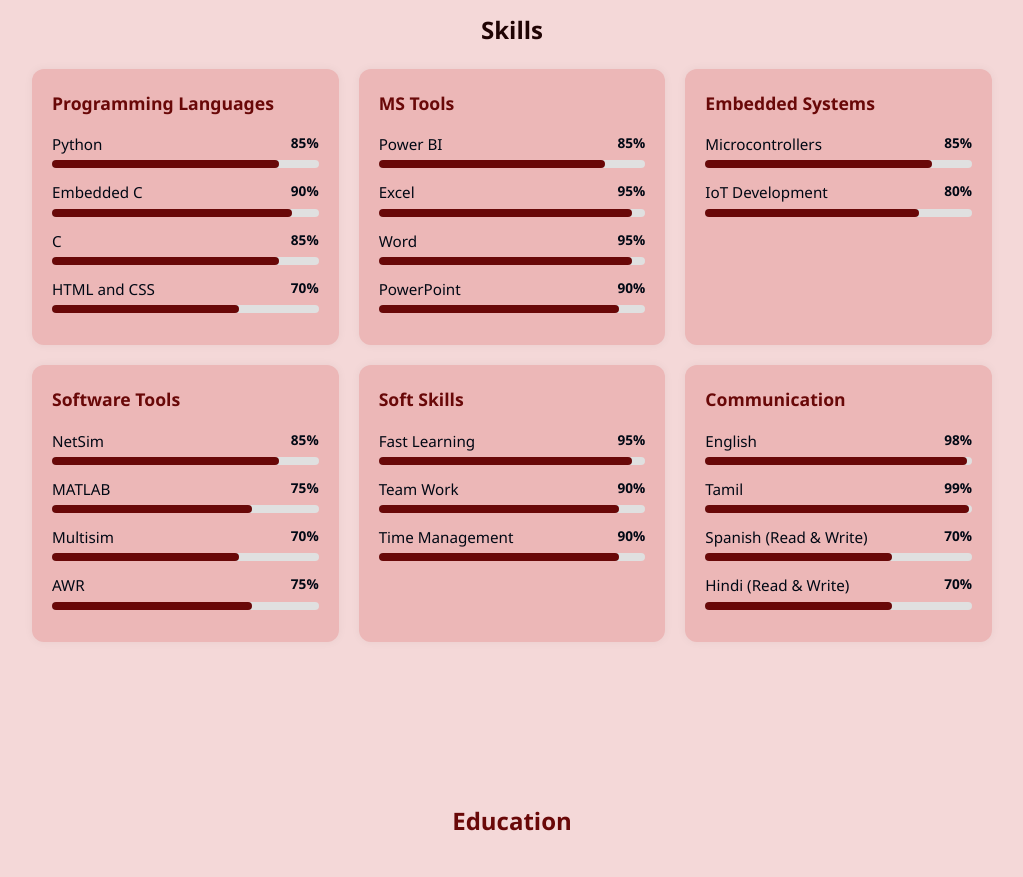
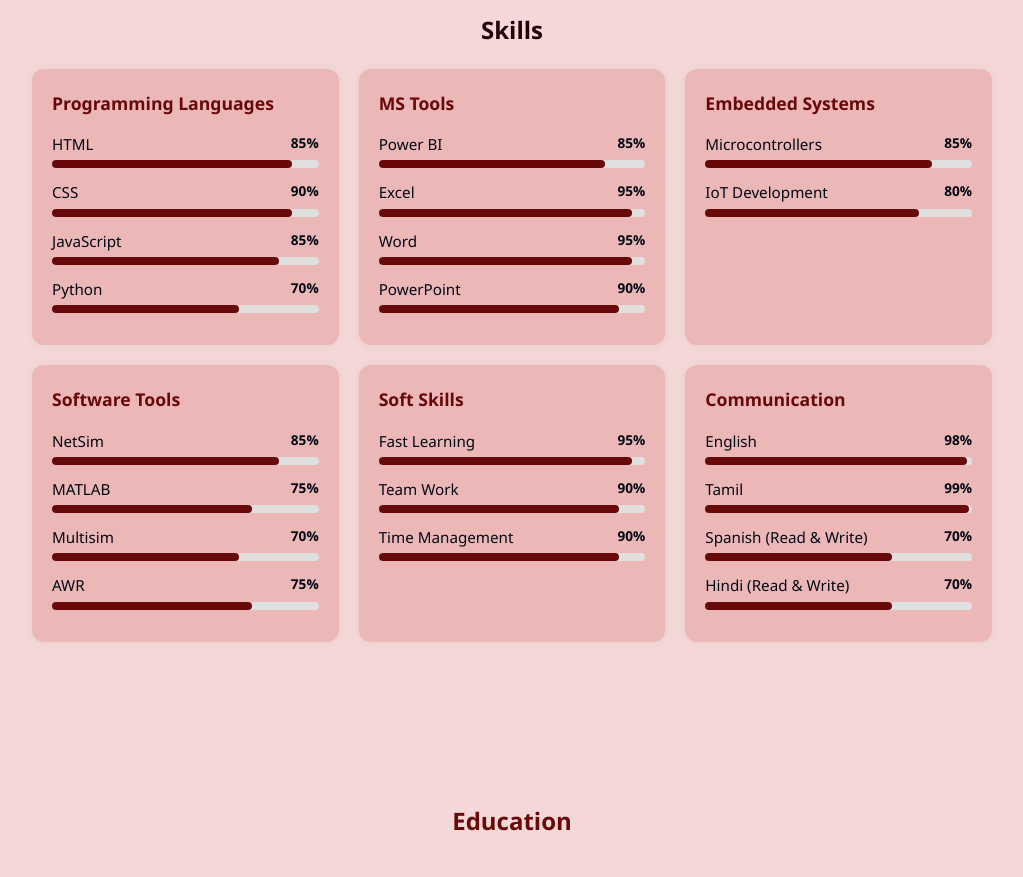
Before and after one commit to Abirammii/portfolio-profile, a plain HTML site: page index.html in a window 1280 px wide. Shown: the part 1340-2217 px from the top of the page, without its empty margins (128-1151 px from the left). Drawn offline with Linux system fonts and the light colour scheme.

Commit message:
Update index.html

```diff
--- a/index.html
+++ b/index.html
@@ -117,10 +117,10 @@
 <!-- Programming Languages -->
 <div class="skill-card">
   <h3>Programming Languages</h3>
-  <div class="skill"><label>Python</label><div class="bar"><div class="fill" style="width: 85%;"></div></div><span>85%</span></div>
-  <div class="skill"><label>Embedded C</label><div class="bar"><div class="fill" style="width: 90%;"></div></div><span>90%</span></div>
-  <div class="skill"><label>C</label><div class="bar"><div class="fill" style="width: 85%;"></div></div><span>85%</span></div>
-  <div class="skill"><label>HTML and CSS</label><div class="bar"><div class="fill" style="width: 70%;"></div></div><span>70%</span></div>
+  <div class="skill"><label>HTML</label><div class="bar"><div class="fill" style="width: 90%;"></div></div><span>85%</span></div>
+  <div class="skill"><label>CSS</label><div class="bar"><div class="fill" style="width: 90%;"></div></div><span>90%</span></div>
+  <div class="skill"><label>JavaScript</label><div class="bar"><div class="fill" style="width: 85%;"></div></div><span>85%</span></div>
+  <div class="skill"><label>Python</label><div class="bar"><div class="fill" style="width: 70%;"></div></div><span>70%</span></div>
 </div>
 
 <!-- MS Tools -->
```
